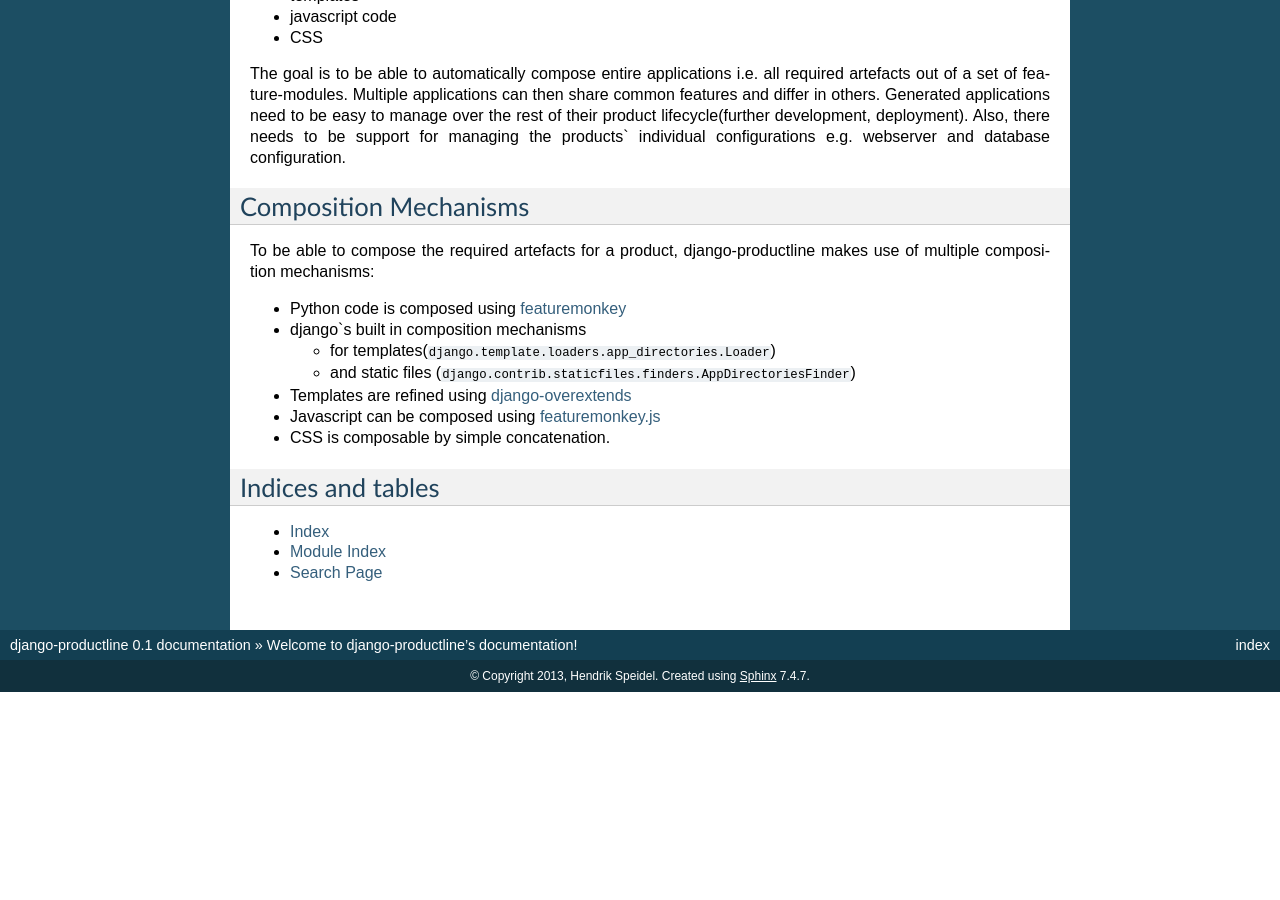
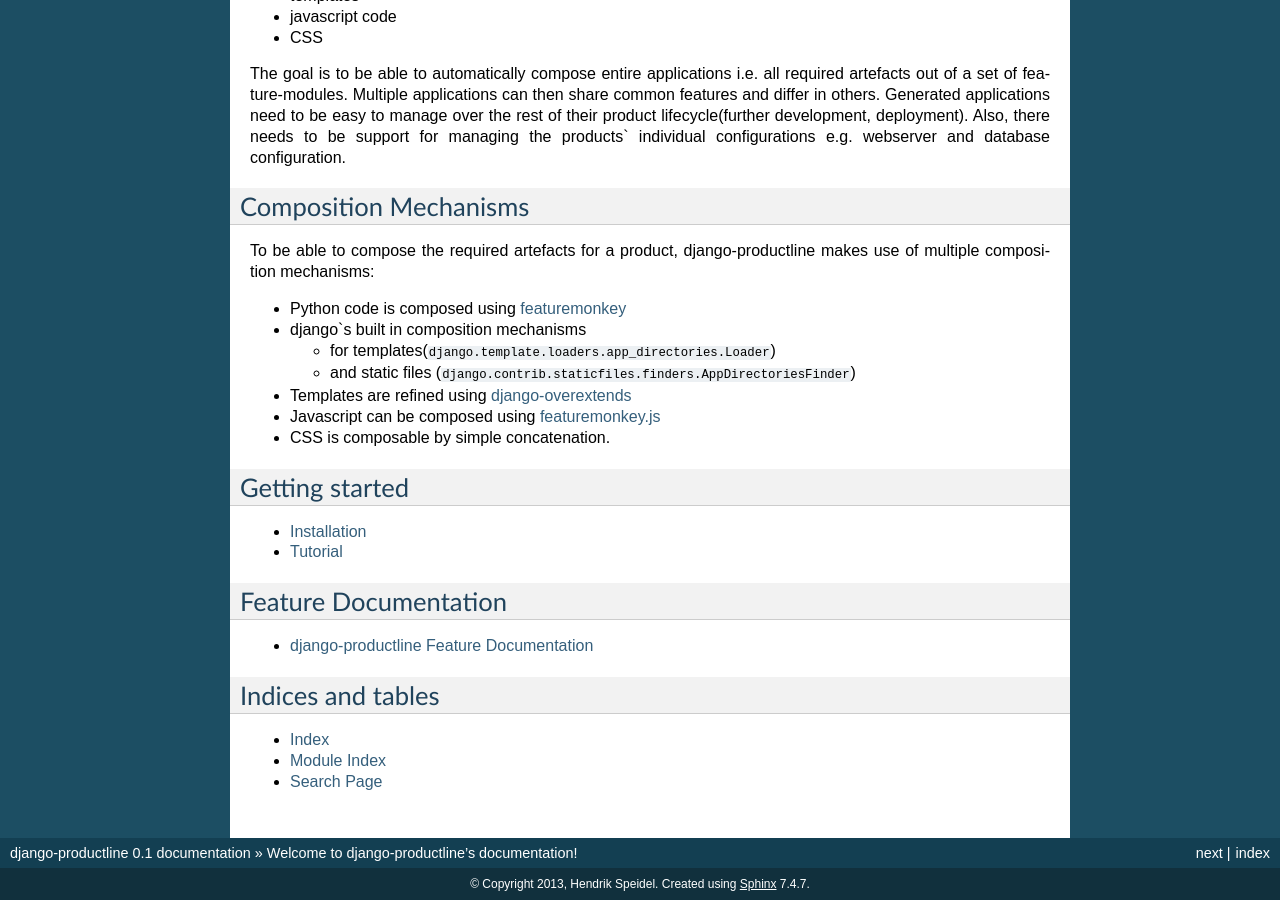
Before and after one commit to henzk/django-productline, a Sphinx documentation site: the page built from docs/index.rst, in a window 1280 px wide and 900 px high, scrolled down 1121 px. Built offline with Sphinx 7.4.7, drawn with Linux system fonts in a browser that asks for light colours; formulas are drawn with MathJax 3; before the commit the page ends 1813 px from its top, so only the background shows below that; some of the changed text lies outside the part shown.

Commit message:
documentation structure

```diff
--- /dev/null
+++ b/docs/fdocs.rst
@@ -0,0 +1,5 @@
+###############################################################
+django-productline Feature Documentation
+###############################################################
+
+TODO
--- a/docs/index.rst
+++ b/docs/index.rst
@@ -89,7 +89,25 @@
 
 
 
+***************************************
+Getting started
+***************************************
 
+.. toctree::
+    :maxdepth: 3
+
+    install
+    tutorial
+
+
+***************************************
+Feature Documentation
+***************************************
+
+.. toctree::
+    :maxdepth: 3
+
+    fdocs
 
 *********************
 Indices and tables
--- /dev/null
+++ b/docs/install.rst
@@ -0,0 +1,5 @@
+###############################################################
+Installation
+###############################################################
+
+TODO
--- /dev/null
+++ b/docs/tutorial.rst
@@ -0,0 +1,5 @@
+###############################################################
+Tutorial
+###############################################################
+
+TODO
```
